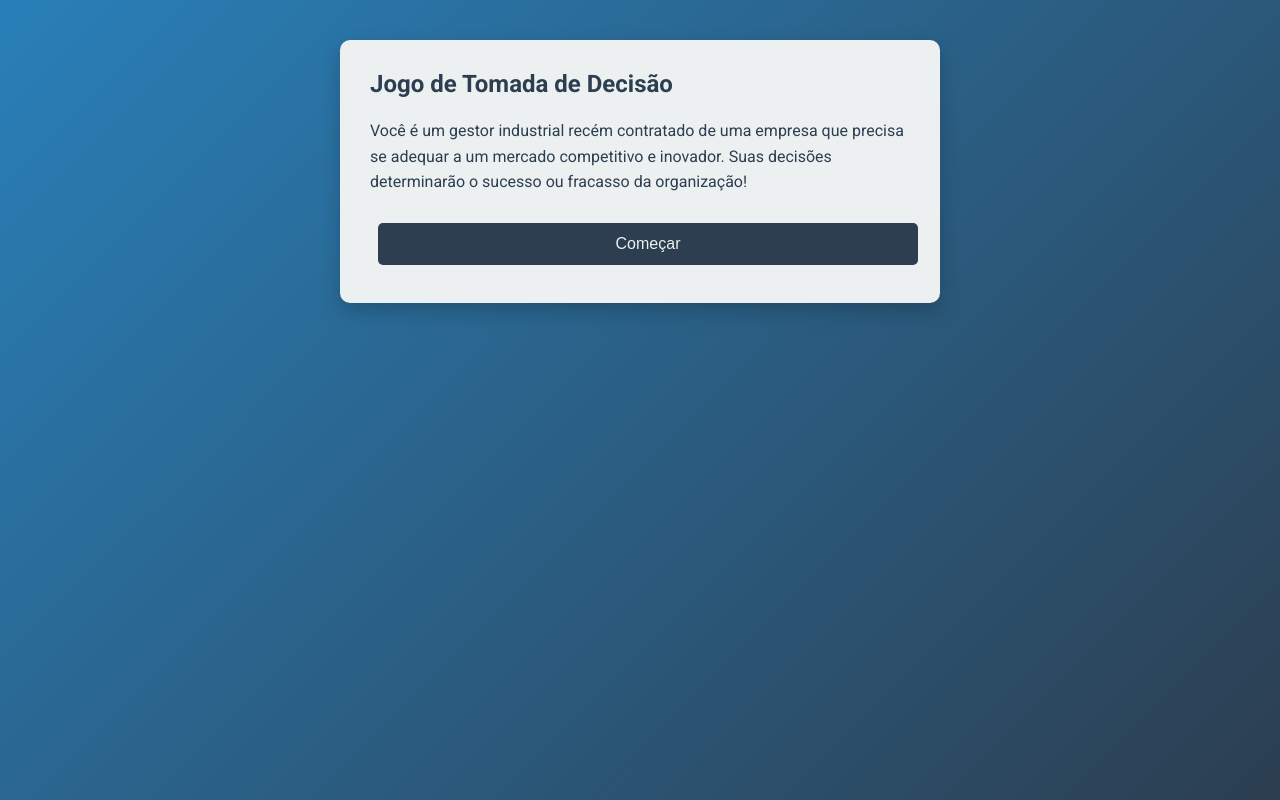
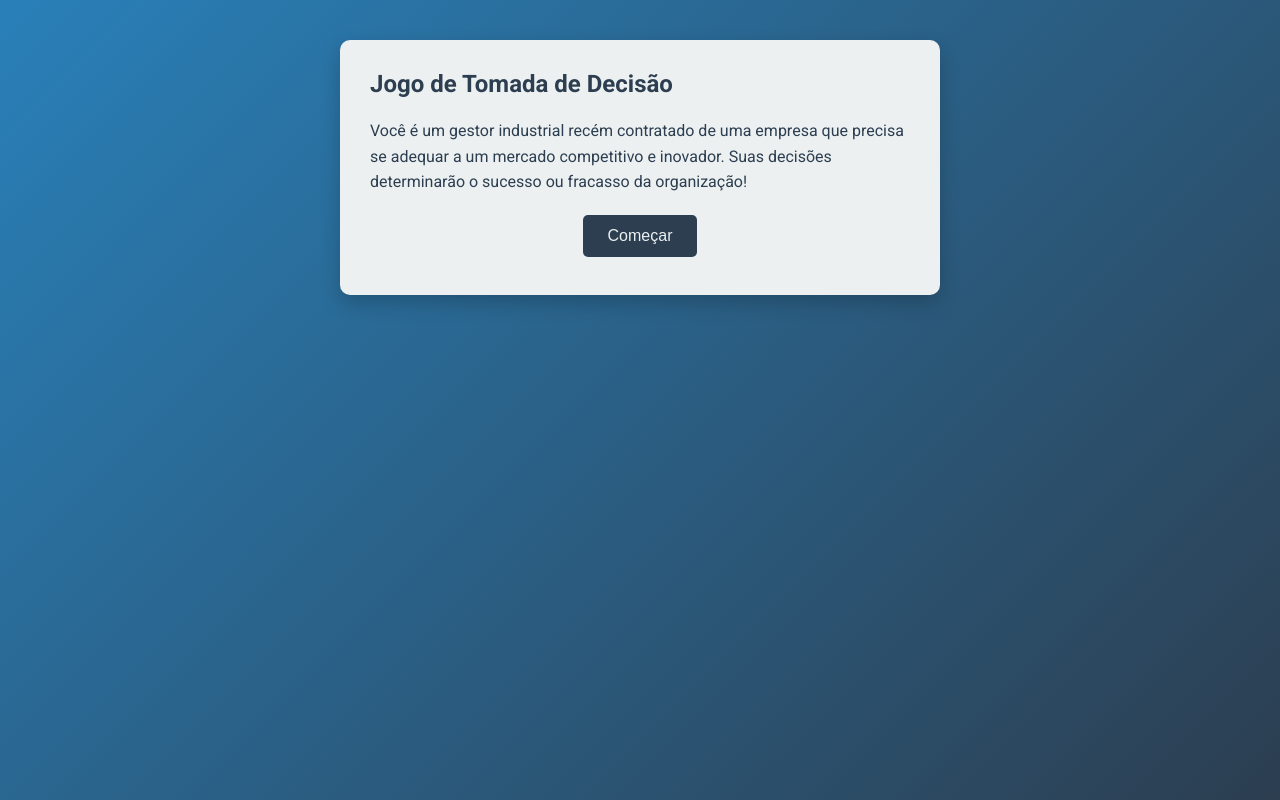
Before and after one commit to ZeNinguem011/Jogo-TCC, a website: page index.html in a window 1280 px wide. Drawn offline with Linux system fonts and the light colour scheme.

Commit message:
Update style.css

```diff
--- a/style.css
+++ b/style.css
@@ -59,8 +59,9 @@ button {
   color: var(--light-color);
   cursor: pointer;
   transition: background 0.3s, transform 0.2s;
-  margin: 8px;
-  width: 100%;
+  margin: 8px auto;    /* margem automática para centralizar horizontalmente */
+  display: block;      /* torna o botão um elemento de bloco */
+  max-width: 300px;    /* largura máxima opcional */
 }
 
 button:hover {
```
